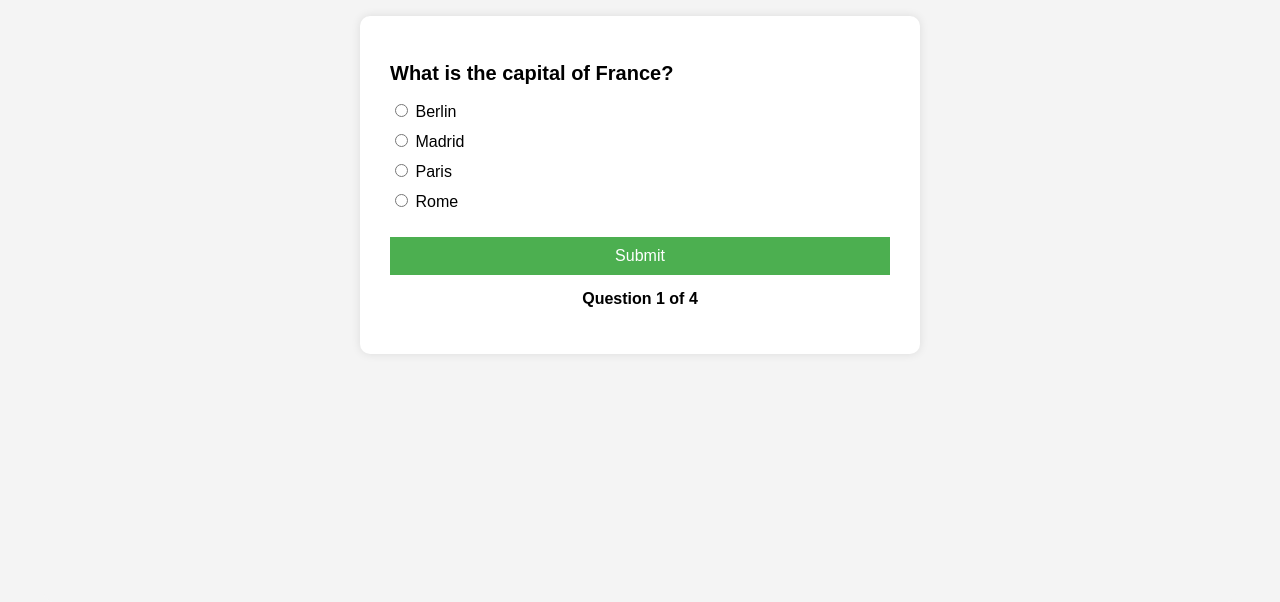
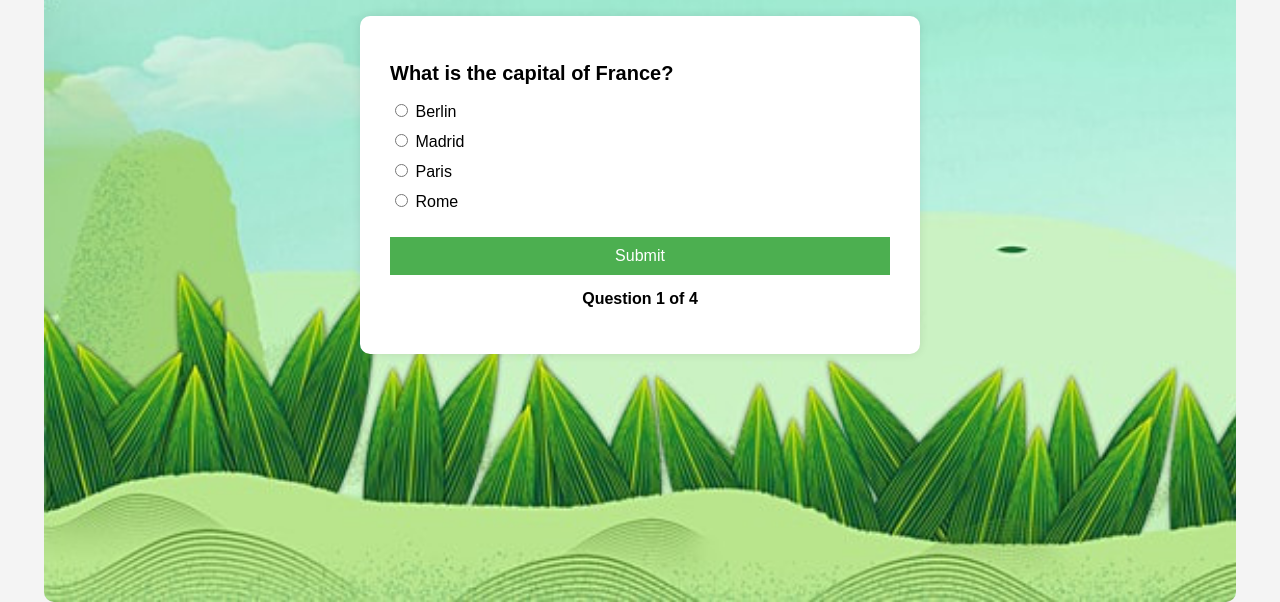
Before and after one commit to Rajarajacholan11/QUIZ-PAGE, a plain HTML site: page index.html in a window 1280 px wide. Shown: the part 258-860 px from the top of the page. Drawn offline with Linux system fonts and the light colour scheme; the site is published under a folder, as on GitHub Pages, so addresses that start at the root find nothing.

Commit message:
Update Style.css

```diff
--- a/CSS/Style.css
+++ b/CSS/Style.css
@@ -16,7 +16,7 @@ body {
     flex-direction: column;
     align-items: center;
     background-color: #f4f4f4;
-    background-image: url('/1.jpg');
+    background-image: url('../1.jpg');
     background-repeat: no-repeat;
     background-size: cover;
     padding: 20px;
```
